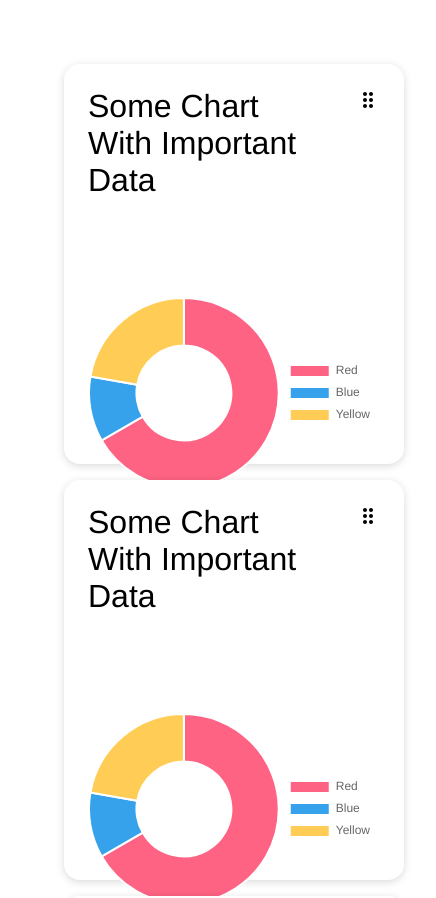
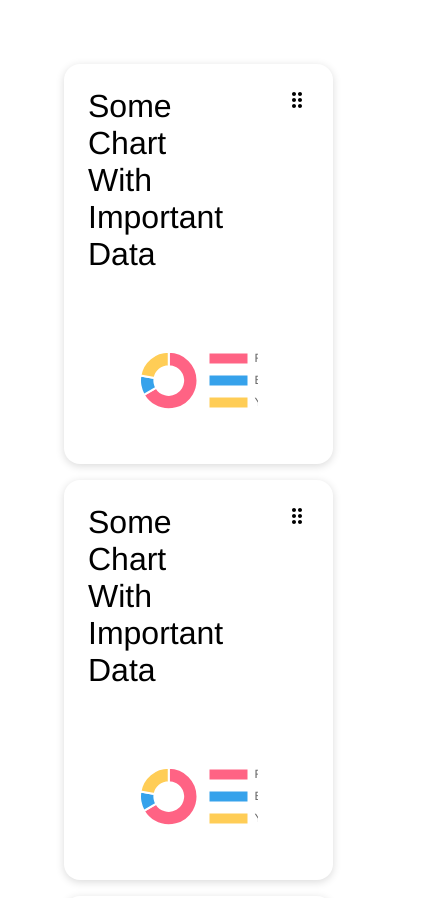
Before and after one commit to Raskolnikoff-D-503/Understand-AI, a React app: page / in a window 390 px wide. Shown: the top 898 px of the page, 436 px wide, since content can reach past the window. Built offline with nearby package versions, Linux system fonts and the light colour scheme.

Commit message:
responsive doughnut chart

```diff
--- a/src/widgets/CardWithChartExample/CardWithChartExample.scss
+++ b/src/widgets/CardWithChartExample/CardWithChartExample.scss
@@ -1,12 +1,13 @@
 .card-with-chart {
   height: 400px;
-  display: flex;
-  flex-direction: column;
   border-radius: 16px;
+  display: grid;
+  grid-template-rows: min-content minmax(0, 1fr);
+  height: 400px;
+  width: calc(100% - 2em);
 
   &__container {
     width: 100%;
-    height: calc(100% - 60px);
     padding: 24px;
     display: flex;
     justify-content: center;
```
